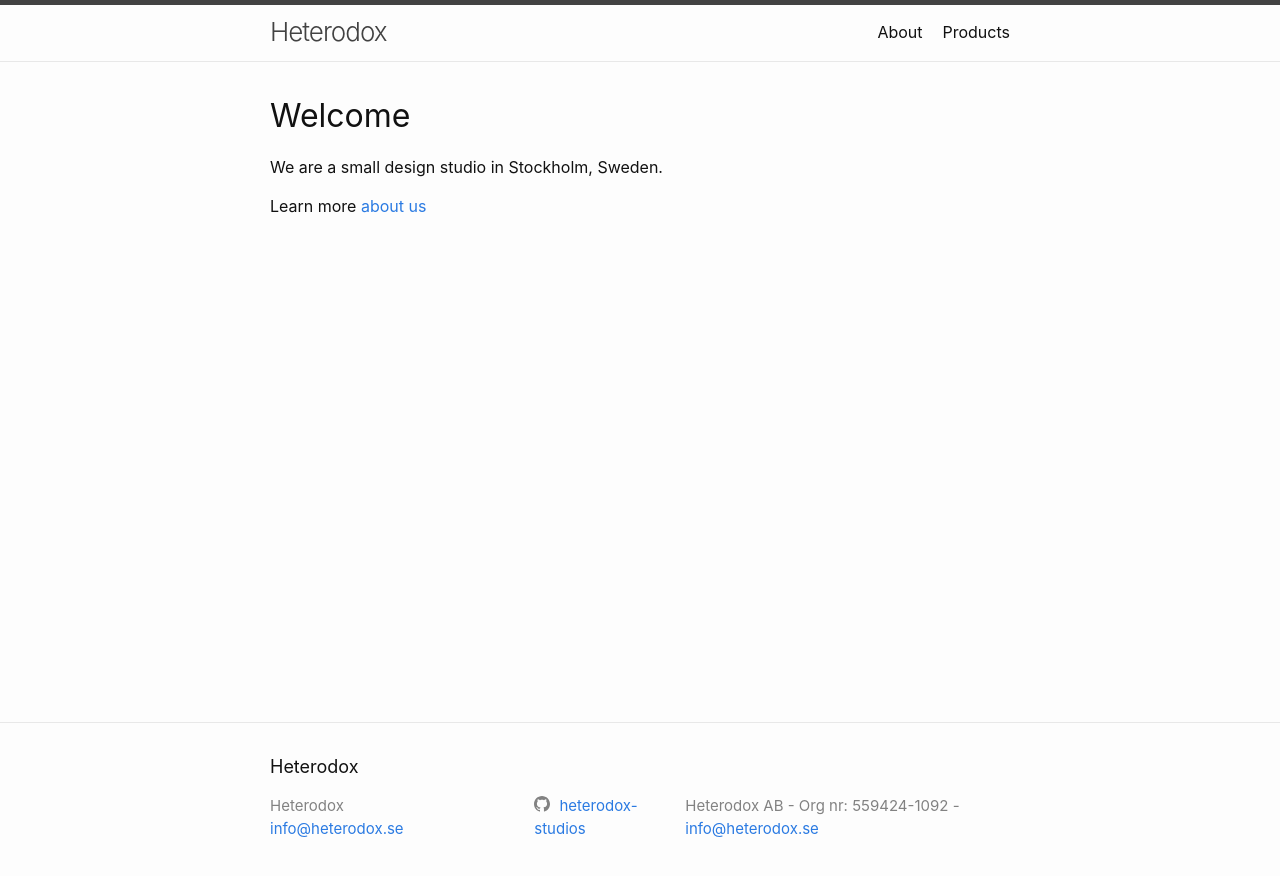
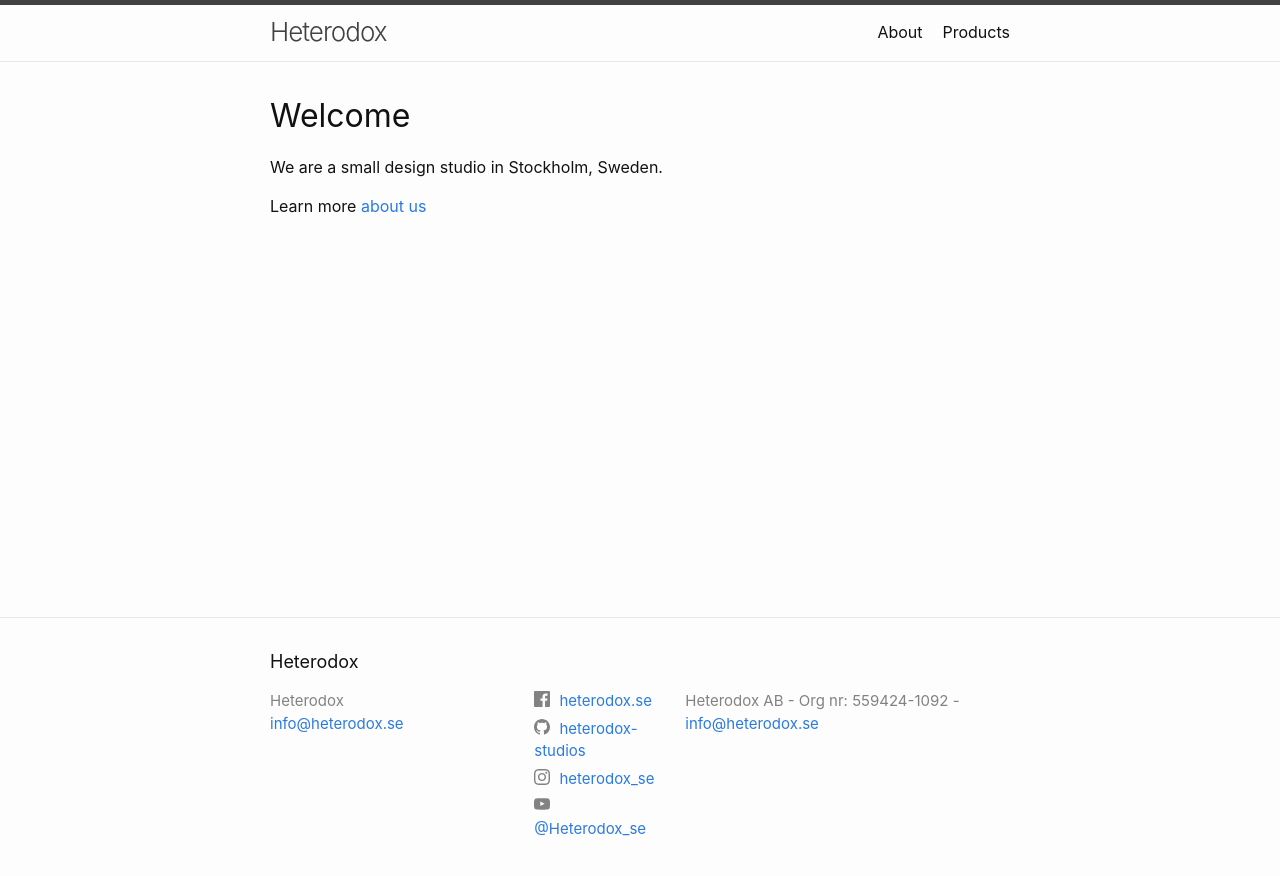
Before and after one commit to heterodox-studios/heterodox-studios.github.io, a Jekyll site: the page built from index.md, in a window 1280 px wide. Shown: the top 876 px of the page. Built offline with Jekyll 4.4.1, drawn with Linux system fonts in a browser that asks for light colours.

Commit message:
More social links

```diff
--- a/_config.yml
+++ b/_config.yml
@@ -31,6 +31,10 @@ google_analytics: [G-7BRLJBZEKR]
 
 # twitter_username: jekyllrb
 github_username:  heterodox-studios
+facebook_username: heterodox.se
+instagram_username: heterodox_se
+youtube_username: "@Heterodox_se"
+
 
 # Build settings
 # theme: minima
```
